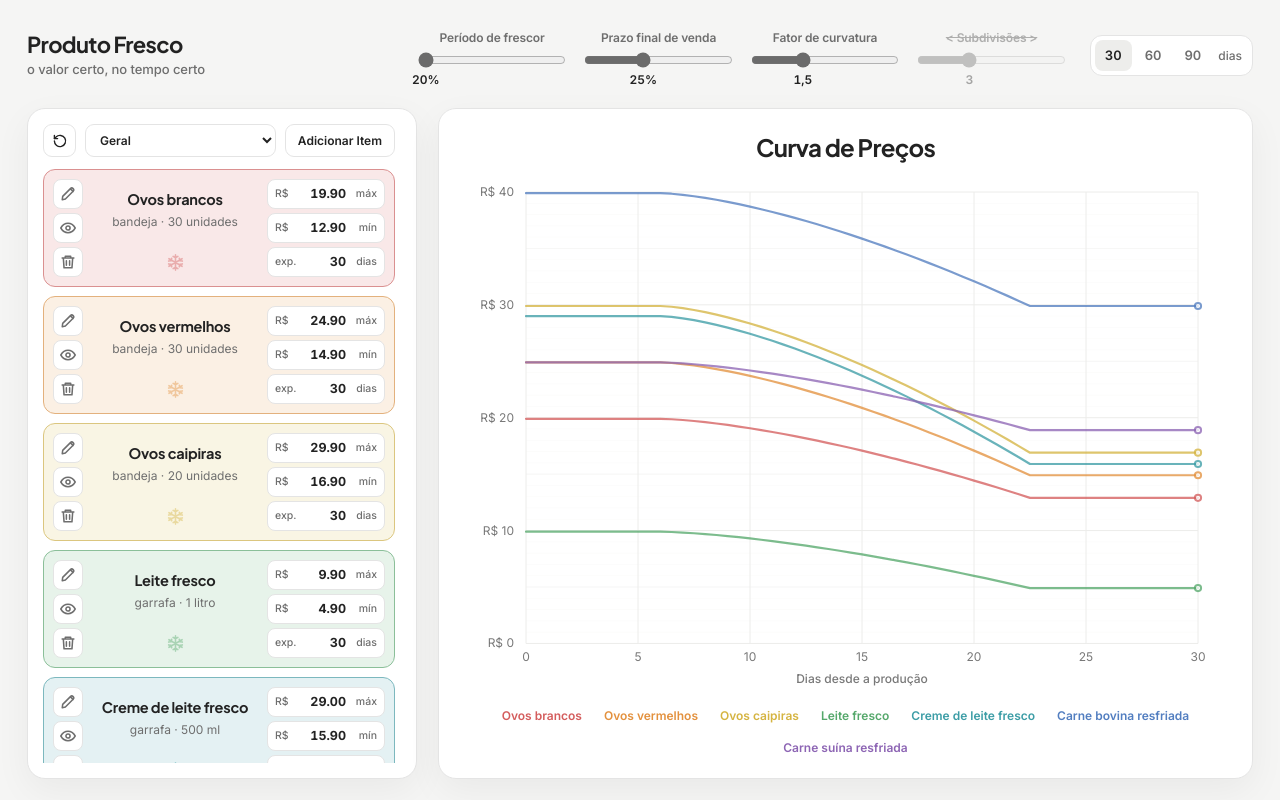
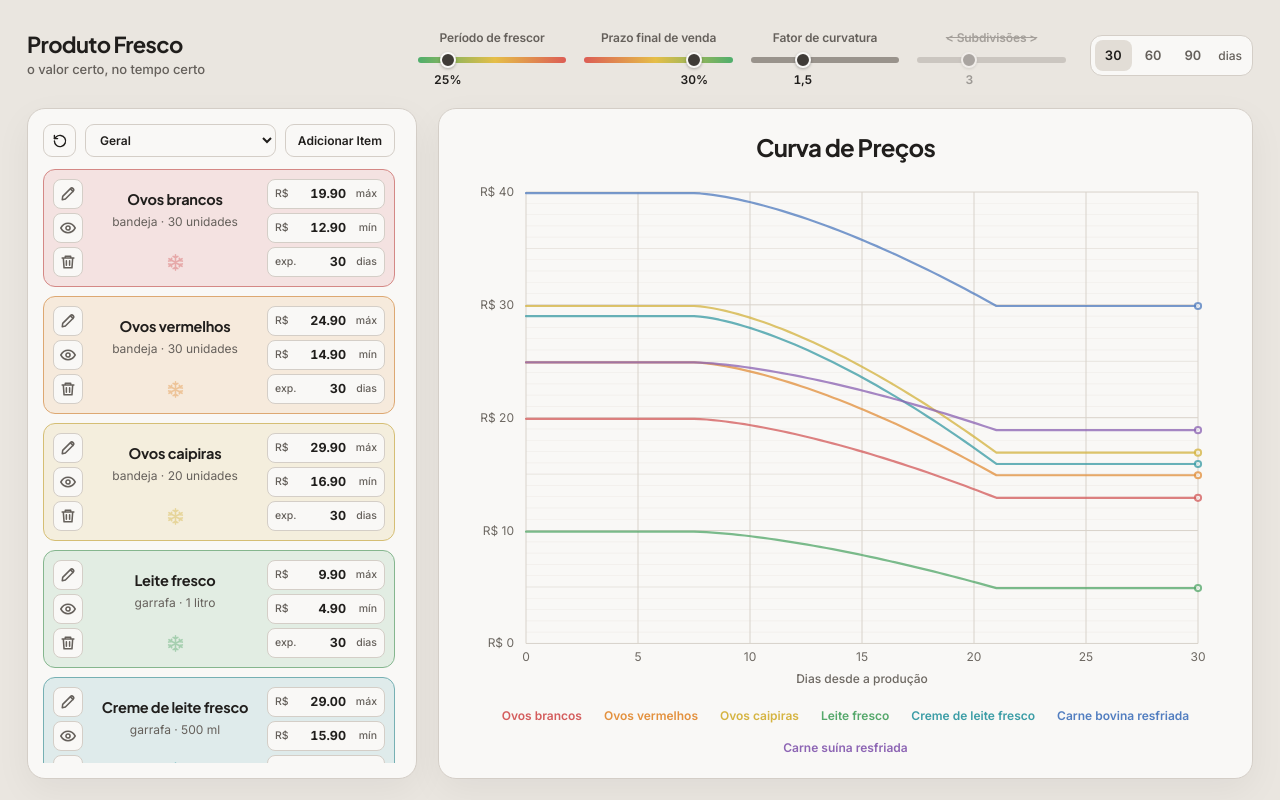
Before and after one commit to thalescatao/produtofresco, a plain HTML site: page index.html in a window 1280 px wide. Drawn offline with Linux system fonts and the light colour scheme.

Commit message:
Update index.html

```diff
--- a/index.html
+++ b/index.html
@@ -14,14 +14,21 @@
       color-scheme: light dark;
       --font-sans: "Inter", ui-sans-serif, system-ui, -apple-system, BlinkMacSystemFont, "Segoe UI", sans-serif;
       --font-display: "Plus Jakarta Sans", "Inter", ui-sans-serif, system-ui, sans-serif;
-      --ink: #222222;
-      --muted: #6e6e6e;
-      --line: #e4e4e4;
-      --paper: #ffffff;
-      --canvas: #f5f5f4;
-      --neutral-soft: #ededeb;
-      --chart-grid: #ececea;
-      --chart-muted: #787878;
+      --ink: #201e1c;
+      --muted: #65605b;
+      --line: #d4cec7;
+      --paper: #f9f8f6;
+      --canvas: #eae6e0;
+      --neutral-soft: #e2ddd6;
+      --chart-grid: #d8d2ca;
+      --chart-grid-minor-opacity: 0.38;
+      --chart-grid-mid-opacity: 0.65;
+      --chart-muted: #6d6862;
+      --slider-track: #99938c;
+      --slider-thumb: #3f3b37;
+      --slider-thumb-hover: #24211e;
+      --slider-ring: #f9f8f6;
+      --scrollbar-thumb: #bbb5ad;
       --shadow: 0 12px 36px rgb(0 0 0 / 5%);
       --radius-panel: 18px;
       --radius-card: 12px;
@@ -30,14 +37,21 @@
 
     @media (prefers-color-scheme: dark) {
       :root {
-        --ink: #f0f0f0;
-        --muted: #a3a3a3;
-        --line: #383838;
-        --paper: #222222;
-        --canvas: #161616;
-        --neutral-soft: #333333;
-        --chart-grid: #343434;
-        --chart-muted: #9e9e9e;
+        --ink: #edeae6;
+        --muted: #a09b95;
+        --line: #36332f;
+        --paper: #211f1d;
+        --canvas: #171615;
+        --neutral-soft: #2e2b28;
+        --chart-grid: #302d2a;
+        --chart-grid-minor-opacity: 0.32;
+        --chart-grid-mid-opacity: 0.62;
+        --chart-muted: #98938d;
+        --slider-track: #6e6964;
+        --slider-thumb: #cbc6c0;
+        --slider-thumb-hover: #e4dfd9;
+        --slider-ring: #171615;
+        --scrollbar-thumb: #4d4944;
         --shadow: 0 16px 42px rgb(0 0 0 / 26%);
       }
     }
@@ -194,11 +208,77 @@
     }
 
     .curvature-line input[type="range"] {
+      -webkit-appearance: none;
+      appearance: none;
       width: 100%;
       height: 18px;
       margin: 0;
-      accent-color: #6b6b6b;
+      background: transparent;
       cursor: pointer;
+    }
+
+    .curvature-line input[type="range"]::-webkit-slider-runnable-track {
+      height: 6px;
+      border-radius: 999px;
+      background: var(--slider-track);
+    }
+
+    .curvature-line input[type="range"]::-moz-range-track {
+      height: 6px;
+      border-radius: 999px;
+      background: var(--slider-track);
+    }
+
+    #freshness-days::-webkit-slider-runnable-track {
+      background: linear-gradient(90deg, #4fae6c 0%, #e5be48 52%, #dc5d55 100%);
+    }
+
+    #freshness-days::-moz-range-track {
+      background: linear-gradient(90deg, #4fae6c 0%, #e5be48 52%, #dc5d55 100%);
+    }
+
+    #terminal-days::-webkit-slider-runnable-track {
+      background: linear-gradient(90deg, #dc5d55 0%, #e5be48 48%, #4fae6c 100%);
+    }
+
+    #terminal-days::-moz-range-track {
+      background: linear-gradient(90deg, #dc5d55 0%, #e5be48 48%, #4fae6c 100%);
+    }
+
+    .curvature-line input[type="range"]::-webkit-slider-thumb {
+      -webkit-appearance: none;
+      appearance: none;
+      width: 16px;
+      height: 16px;
+      margin-top: -5px;
+      border-radius: 50%;
+      background: var(--slider-thumb);
+      border: 2px solid var(--slider-ring);
+      box-shadow: 0 1px 3px rgba(0, 0, 0, .28);
+      transition: transform .12s, background-color .15s;
+    }
+
+    .curvature-line input[type="range"]::-moz-range-thumb {
+      width: 16px;
+      height: 16px;
+      border-radius: 50%;
+      background: var(--slider-thumb);
+      border: 2px solid var(--slider-ring);
+      box-shadow: 0 1px 3px rgba(0, 0, 0, .28);
+      box-sizing: border-box;
+      transition: transform .12s, background-color .15s;
+    }
+
+    .curvature-line input[type="range"]:hover::-webkit-slider-thumb,
+    .curvature-line input[type="range"]:focus-visible::-webkit-slider-thumb {
+      background: var(--slider-thumb-hover);
+      transform: scale(1.06);
+    }
+
+    .curvature-line input[type="range"]:hover::-moz-range-thumb,
+    .curvature-line input[type="range"]:focus-visible::-moz-range-thumb {
+      background: var(--slider-thumb-hover);
+      transform: scale(1.06);
     }
 
     .curvature-value {
@@ -356,7 +436,7 @@
       gap: 9px;
       overflow-y: auto;
       padding-right: 6px;
-      scrollbar-color: #b5b5b5 transparent;
+      scrollbar-color: var(--scrollbar-thumb) transparent;
       scrollbar-width: thin;
     }
 
@@ -994,11 +1074,11 @@
         <div class="curve-controls">
           <div class="curve-control">
             <label for="freshness-days">Período de frescor</label>
-            <div class="curvature-line"><input id="freshness-days" type="range" min="20" max="50" step="1" value="20" aria-label="Percentual da validade em que o preço permanece no máximo após a produção"><span class="curvature-value" id="freshness-days-value">20%</span></div>
+            <div class="curvature-line"><input id="freshness-days" type="range" min="20" max="50" step="1" value="25" aria-label="Percentual da validade em que o preço permanece no máximo após a produção"><span class="curvature-value" id="freshness-days-value">25%</span></div>
           </div>
           <div class="curve-control">
             <label for="terminal-days"><span class="terminal-label-desktop">Prazo final de venda</span><span class="terminal-label-mobile">Prazo final</span></label>
-            <div class="curvature-line"><input id="terminal-days" type="range" min="20" max="33" step="1" value="25" aria-label="Percentual final da validade em que o preço permanece no mínimo"><span class="curvature-value" id="terminal-days-value">25%</span></div>
+            <div class="curvature-line"><input id="terminal-days" type="range" min="20" max="33" step="1" value="30" aria-label="Percentual final da validade em que o preço permanece no mínimo"><span class="curvature-value" id="terminal-days-value">30%</span></div>
           </div>
           <div class="curve-control curvature-control">
             <label for="curvature">Fator de curvatura</label>
@@ -1128,8 +1208,8 @@
     const tooltip = document.querySelector('#tooltip');
     let maxDays = 30;
     let rangeProductSignature = null;
-    let freshnessPct = Number.isInteger(savedCurveSettings.freshnessPct) && savedCurveSettings.freshnessPct >= 20 && savedCurveSettings.freshnessPct <= 50 ? savedCurveSettings.freshnessPct : 20;
-    let terminalPct = Number.isInteger(savedCurveSettings.terminalPct) && savedCurveSettings.terminalPct >= 20 && savedCurveSettings.terminalPct <= 33 ? savedCurveSettings.terminalPct : 25;
+    let freshnessPct = Number.isInteger(savedCurveSettings.freshnessPct) && savedCurveSettings.freshnessPct >= 20 && savedCurveSettings.freshnessPct <= 50 ? savedCurveSettings.freshnessPct : 25;
+    let terminalPct = Number.isInteger(savedCurveSettings.terminalPct) && savedCurveSettings.terminalPct >= 20 && savedCurveSettings.terminalPct <= 33 ? savedCurveSettings.terminalPct : 30;
     let curvature = Number.isFinite(savedCurveSettings.curvature) && savedCurveSettings.curvature >= 1 && savedCurveSettings.curvature <= 2.5 ? savedCurveSettings.curvature : 1.5;
     let subdivisions = Number.isInteger(savedCurveSettings.subdivisions) && savedCurveSettings.subdivisions >= 2 && savedCurveSettings.subdivisions <= 5 ? savedCurveSettings.subdivisions : 3;
     let subdivisionsEnabled = savedCurveSettings.subdivisionsEnabled === true;
@@ -1610,7 +1690,7 @@
         if (value % 10 === 0) continue;
         const isFive = value % 5 === 0;
         const yy = y(value);
-        markup += `<line x1="${pad.left}" y1="${yy}" x2="${width - pad.right}" y2="${yy}" stroke="var(--chart-grid)" stroke-width="${isFive ? 0.8 : 0.55}" opacity="${isFive ? 0.62 : 0.32}"/>`;
+        markup += `<line x1="${pad.left}" y1="${yy}" x2="${width - pad.right}" y2="${yy}" stroke="var(--chart-grid)" stroke-width="${isFive ? 0.8 : 0.55}" style="opacity:var(${isFive ? '--chart-grid-mid-opacity' : '--chart-grid-minor-opacity'})"/>`;
       }
 
       for (let value = minValue; value <= maxValue; value += 10) {
@@ -1643,10 +1723,24 @@
           const lastEnd = segments[segments.length - 1].end;
           if (lastEnd < endDay) path += `L${x(lastEnd).toFixed(2)},${y(product.min).toFixed(2)} L${x(endDay).toFixed(2)},${y(product.min).toFixed(2)} `;
         } else {
-          const samples = Math.max(2, Math.ceil(endDay * 2));
-          for (let point = 0; point <= samples; point++) {
-            const day = endDay * point / samples;
-            path += `${point === 0 ? 'M' : 'L'}${x(day).toFixed(2)},${y(priceAt(product, day)).toFixed(2)} `;
+          const params = product.curveParams || { freshnessPct, terminalPct, curvature };
+          const { freshnessDay, targetDay } = resolveCurveDays(product, params);
+          const curveStart = targetDay > freshnessDay ? freshnessDay : 0;
+          const clampedStart = Math.min(endDay, Math.max(0, curveStart));
+          const clampedEnd = Math.min(endDay, Math.max(clampedStart, targetDay));
+          path = `M${x(0).toFixed(2)},${y(priceAt(product, 0)).toFixed(2)} `;
+          if (clampedStart > 0) {
+            path += `L${x(clampedStart).toFixed(2)},${y(product.max).toFixed(2)} `;
+          }
+          if (clampedEnd > clampedStart) {
+            const curveSamples = 48;
+            for (let point = 1; point <= curveSamples; point++) {
+              const day = clampedStart + (clampedEnd - clampedStart) * (point / curveSamples);
+              path += `L${x(day).toFixed(2)},${y(priceAt(product, day)).toFixed(2)} `;
+            }
+          }
+          if (clampedEnd < endDay) {
+            path += `L${x(endDay).toFixed(2)},${y(product.min).toFixed(2)} `;
           }
         }
         markup += `<path data-product="${index}" d="${path}" fill="none" stroke="${product.color}" stroke-width="${hasFocus ? (emphasized ? 3.8 : 2.1) : 2.2}" stroke-linecap="round" stroke-linejoin="round" opacity="${hasFocus ? (emphasized ? 1 : .22) : .77}"/>`;
```
